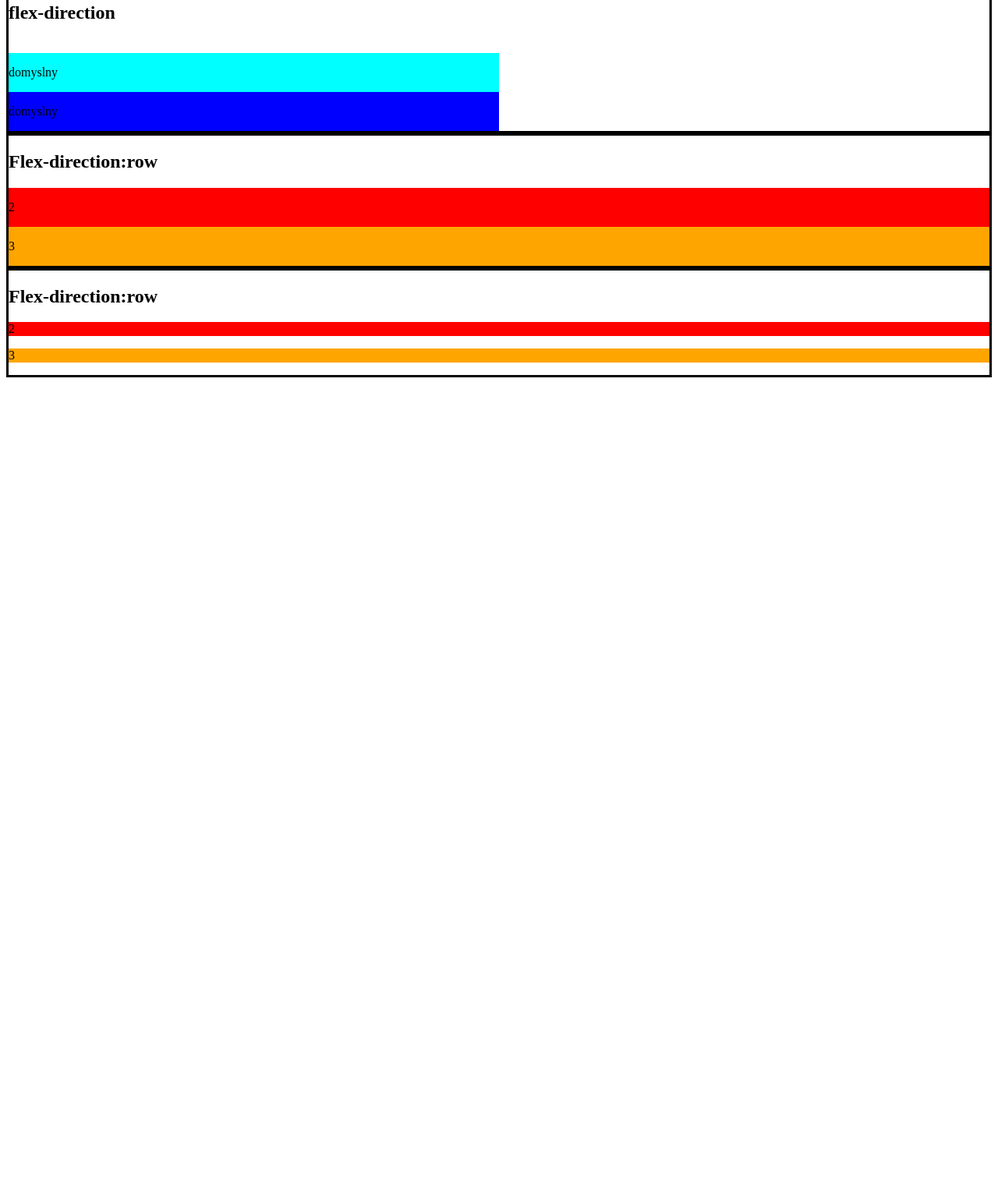
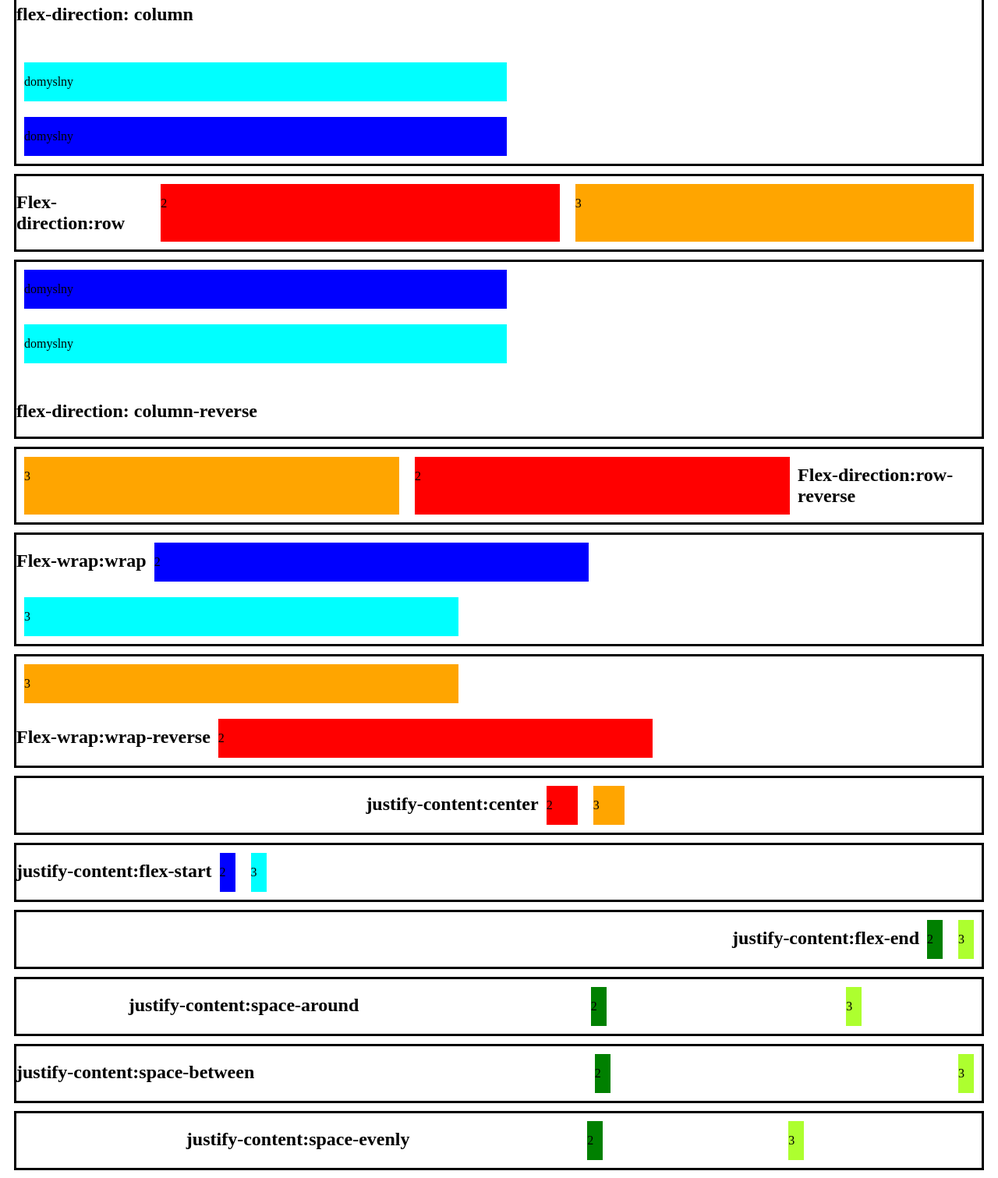
Before and after one commit to michallasota07/pozycja, a plain HTML site: page index.html in a window 1280 px wide. Shown: the part 28-1539 px from the top of the page at 78% size. Before the commit the page ends 800 px from the top, so only its background shows below. Drawn offline with Linux system fonts and the light colour scheme.

Commit message:
Add files via upload

```diff
--- a/index.html
+++ b/index.html
@@ -1,24 +1,135 @@
 <html lang="pl">
   <head>
-        <meta charset="utf-8">
+    <meta charset="utf-8" />
     <title>Pozycjonowanie elementów</title>
+    <style>
+      div {
+        margin: 10px;
+      }
+    </style>
   </head>
   <body>
-            <div style="border-style: solid;">
-                <h2>flex-direction</h2><br>
-                <div style="background-color:aqua; display: flex; flex-direction: column; width:50%"><p>domyslny</p></div>
-                <div style="background-color:blue; display: flex; flex-direction: column; width:50%"><p>domyslny</p></div>
+    <div style="border-style: solid; display: flex; flex-direction: column">
+      <h2>flex-direction: column</h2>
+      <br />
+      <div style="background-color: aqua; width: 50%"><p>domyslny</p></div>
+      <div style="background-color: blue; width: 50%"><p>domyslny</p></div>
     </div>
-            <div style="border-style: solid;">
+    <div style="border-style: solid; display: flex; flex-direction: row">
       <h2>Flex-direction:row</h2>
-                <div style="background-color: red; display: flex; flex-direction: row;"><p>2</p></div>
-                <div style="background-color: orange; display: flex; flex-direction: row;"><p>3</p></div>
+      <div style="background-color: red; width: 45%">
+        <p>2</p>
       </div>
-                <div style="border-style: solid;">
-                <h2>Flex-direction:row</h2>
-                <div style="background-color: red; flex-direction: row-reverse;"><p>2</p></div>
-                <div style="background-color: orange; flex-direction: row-reverse;"><p>3</p></div>
+      <div style="background-color: orange; width: 45%">
+        <p>3</p>
+      </div>
+    </div>
+    <div
+      style="border-style: solid; display: flex; flex-direction: column-reverse"
+    >
+      <h2>flex-direction: column-reverse</h2>
+      <br />
+      <div style="background-color: aqua; width: 50%"><p>domyslny</p></div>
+      <div style="background-color: blue; width: 50%"><p>domyslny</p></div>
+    </div>
+    <div
+      style="border-style: solid; display: flex; flex-direction: row-reverse"
+    >
+      <h2>Flex-direction:row-reverse</h2>
+      <div style="background-color: red; width: 45%">
+        <p>2</p>
+      </div>
+      <div style="background-color: orange; width: 45%">
+        <p>3</p>
+      </div>
+    </div>
+
+    <div style="border-style: solid; display: flex; flex-wrap: wrap">
+      <h2>Flex-wrap:wrap</h2>
+      <div style="background-color: blue; width: 45%">
+        <p>2</p>
+      </div>
+      <div style="background-color: aqua; width: 45%">
+        <p>3</p>
+      </div>
+    </div>
+
+    <div style="border-style: solid; display: flex; flex-wrap: wrap-reverse">
+      <h2>Flex-wrap:wrap-reverse</h2>
+      <div style="background-color: red; width: 45%">
+        <p>2</p>
+      </div>
+      <div style="background-color: orange; width: 45%">
+        <p>3</p>
+      </div>
+    </div>
+
+    <div style="border-style: solid; display: flex; justify-content: center">
+      <h2>justify-content:center</h2>
+      <div style="background-color: red; width: 40px">
+        <p>2</p>
+      </div>
+      <div style="background-color: orange; width: 40px">
+        <p>3</p>
+      </div>
+    </div>
+
+    <div
+      style="border-style: solid; display: flex; justify-content: flex-start"
+    >
+      <h2>justify-content:flex-start</h2>
+      <div style="background-color: blue; width: 20px">
+        <p>2</p>
+      </div>
+      <div style="background-color: aqua; width: 20px">
+        <p>3</p>
+      </div>
+    </div>
+
+    <div style="border-style: solid; display: flex; justify-content: flex-end">
+      <h2>justify-content:flex-end</h2>
+      <div style="background-color: green; width: 20px">
+        <p>2</p>
+      </div>
+      <div style="background-color: greenyellow; width: 20px">
+        <p>3</p>
+      </div>
+    </div>
+
+    <div
+      style="border-style: solid; display: flex; justify-content: space-around"
+    >
+      <h2>justify-content:space-around</h2>
+      <div style="background-color: green; width: 20px">
+        <p>2</p>
+      </div>
+      <div style="background-color: greenyellow; width: 20px">
+        <p>3</p>
+      </div>
+    </div>
+
+    <div
+      style="border-style: solid; display: flex; justify-content: space-between"
+    >
+      <h2>justify-content:space-between</h2>
+      <div style="background-color: green; width: 20px">
+        <p>2</p>
+      </div>
+      <div style="background-color: greenyellow; width: 20px">
+        <p>3</p>
+      </div>
+    </div>
+
+    <div
+      style="border-style: solid; display: flex; justify-content: space-evenly"
+    >
+      <h2>justify-content:space-evenly</h2>
+      <div style="background-color: green; width: 20px">
+        <p>2</p>
+      </div>
+      <div style="background-color: greenyellow; width: 20px">
+        <p>3</p>
+      </div>
     </div>
   </body>
-
 </html>
```
Lines whose indentation alone changed are shown as unchanged.
